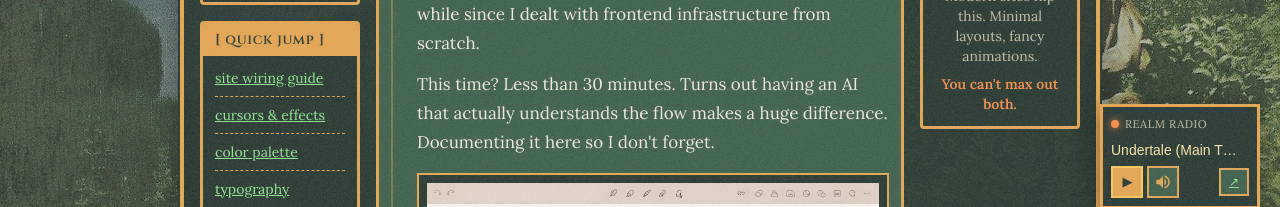
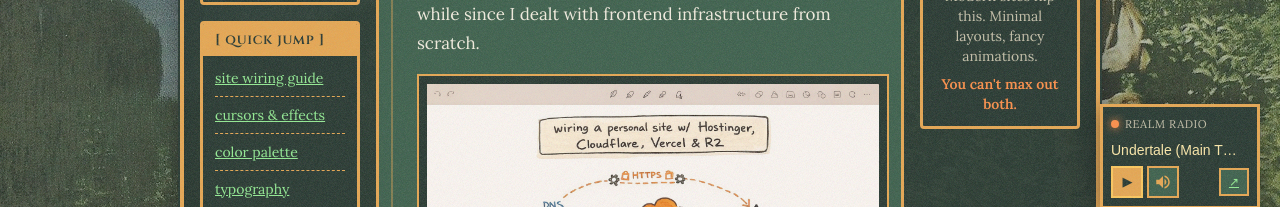
Before and after one commit to vishnuarun02/mossy-realm, a Next.js app in the folder mossy-realm/: page /garden/learnings in a window 1280 px wide. Shown: the part 571-778 px from the top of the page. Built offline with nearby package versions, Linux system fonts and the light colour scheme; no server answers; the database is empty; a web font is replaced by a local one.

Commit message:
Clean up learnings page formatting

```diff
--- a/mossy-realm/app/garden/learnings/page.tsx
+++ b/mossy-realm/app/garden/learnings/page.tsx
@@ -79,10 +79,7 @@ export default function LearningsPage() {
                   undergrad I did it a few more times but it&apos;s been a while since I dealt with
                   frontend infrastructure from scratch.
                 </p>
-                <p>
-                  This time? Less than 30 minutes. Turns out having an AI that actually understands
-                  the flow makes a huge difference. Documenting it here so I don&apos;t forget.
-                </p>
+
 
                 {/* Diagram */}
                 <div className="my-4 border-2 border-mossy-border bg-mossy-bg-box p-2">
```
